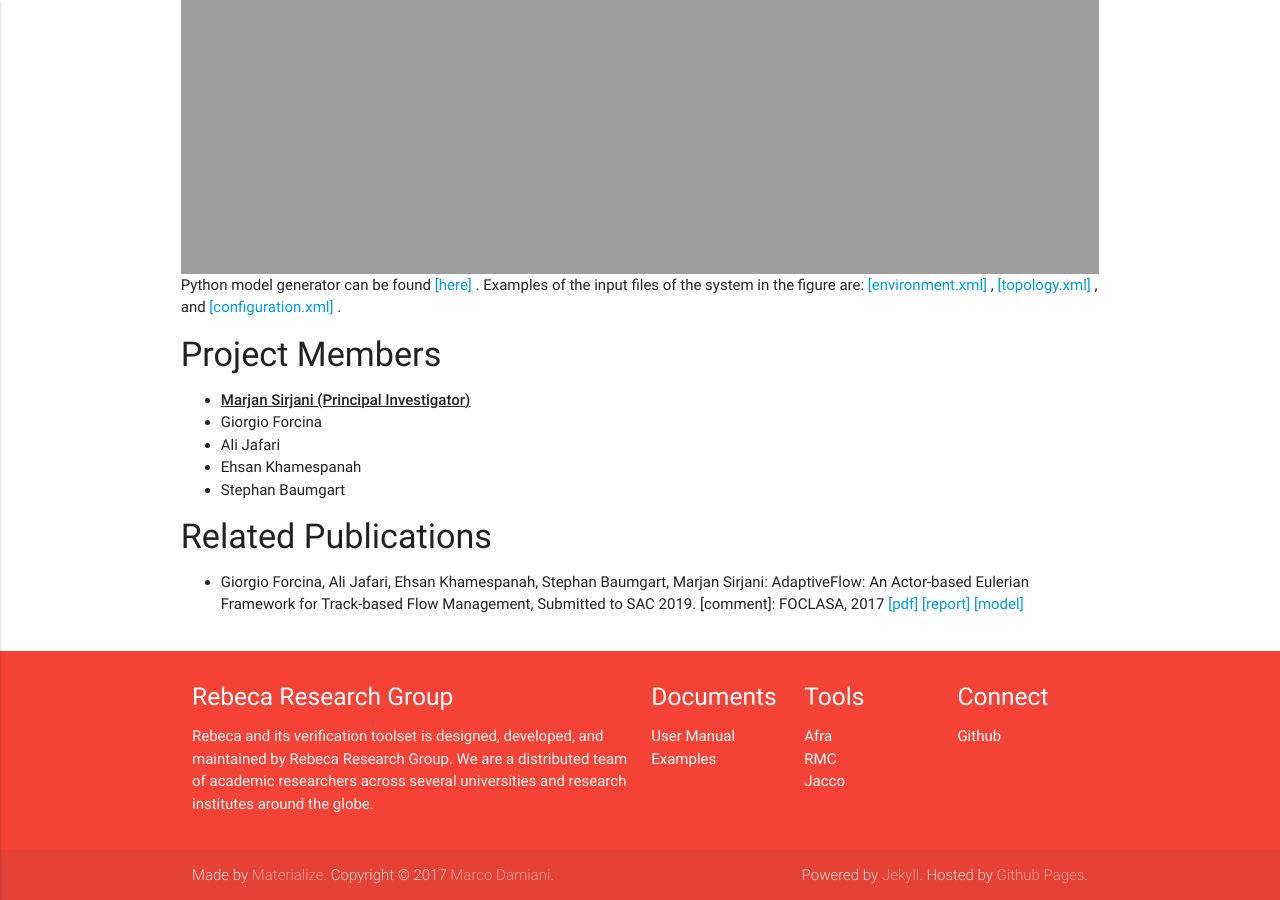
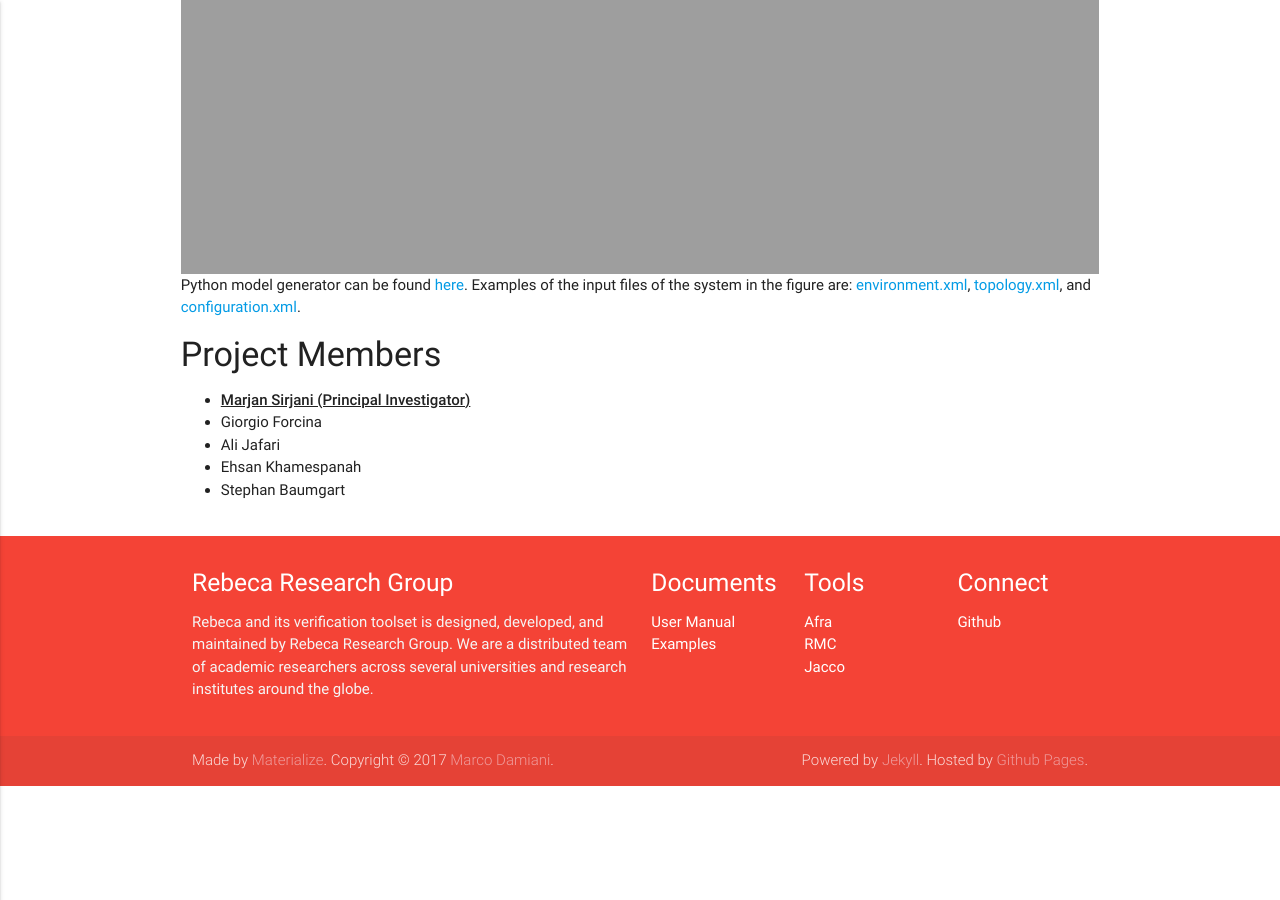
Before and after one commit to rebeca-lang/rebeca-lang.github.io, a Jekyll site: the page built from projects/ActorFlow.md, in a window 1280 px wide and 900 px high, scrolled down 905 px. Built offline with Jekyll 4.4.1, drawn with Linux system fonts in a browser that asks for light colours; after the commit the page ends 1691 px from its top, so only the background shows below that.

Commit message:
Related publications is commented now.

```diff
--- a/projects/ActorFlow.md
+++ b/projects/ActorFlow.md
@@ -12,7 +12,7 @@ The command for running the Python script is: python ModelGenerator.py envFile t
 
 <img align="right" width="100%" src="{{ "/assets/projects/ActorFlow/environment.png" | absolute_url }}" alt="ActorFlow Environment" />
 
-Python model generator can be found [ [here] ](/assets/projects/ActorFlow/ModelGenerator.py). Examples of the input files of the system in the figure are: [ [environment.xml] ](/assets/projects/ActorFlow/example/environment.xml), [ [topology.xml] ](/assets/projects/ActorFlow/example/topology.xml), and [ [configuration.xml] ](/assets/projects/ActorFlow/example/configuration.xml).
+Python model generator can be found [here](/assets/projects/ActorFlow/ModelGenerator.py). Examples of the input files of the system in the figure are: [environment.xml](/assets/projects/ActorFlow/example/environment.xml), [topology.xml](/assets/projects/ActorFlow/example/topology.xml), and [configuration.xml](/assets/projects/ActorFlow/example/configuration.xml).
 
 #### Project Members
 * **<u>Marjan Sirjani (Principal Investigator)</u>**
@@ -21,6 +21,8 @@ Python model generator can be found [ [here] ](/assets/projects/ActorFlow/ModelG
 * Ehsan Khamespanah
 * Stephan Baumgart
 
+{% comment %}
 #### Related Publications
 - Giorgio Forcina, Ali Jafari, Ehsan Khamespanah, Stephan Baumgart, Marjan Sirjani: AdaptiveFlow: An Actor-based Eulerian Framework for Track-based Flow Management, Submitted to SAC 2019.
-[comment]: FOCLASA, 2017  [ [pdf] ](/assets/papers/2017/LightweightPreprocessingForAgent-BasedSimulationOfSmartMobilityInitiatives.pdf) [ [report] ](/assets/projects/Tangramob/reports/tech-report.pdf) [ [model] ](/assets/projects/tangramob/case-studies/model-smi1.rebeca)
+FOCLASA, 2017  [ [pdf] ](/assets/papers/2017/LightweightPreprocessingForAgent-BasedSimulationOfSmartMobilityInitiatives.pdf) [ [report] ](/assets/projects/Tangramob/reports/tech-report.pdf) [ [model] ](/assets/projects/tangramob/case-studies/model-smi1.rebeca)
+{% endcomment %}
```
